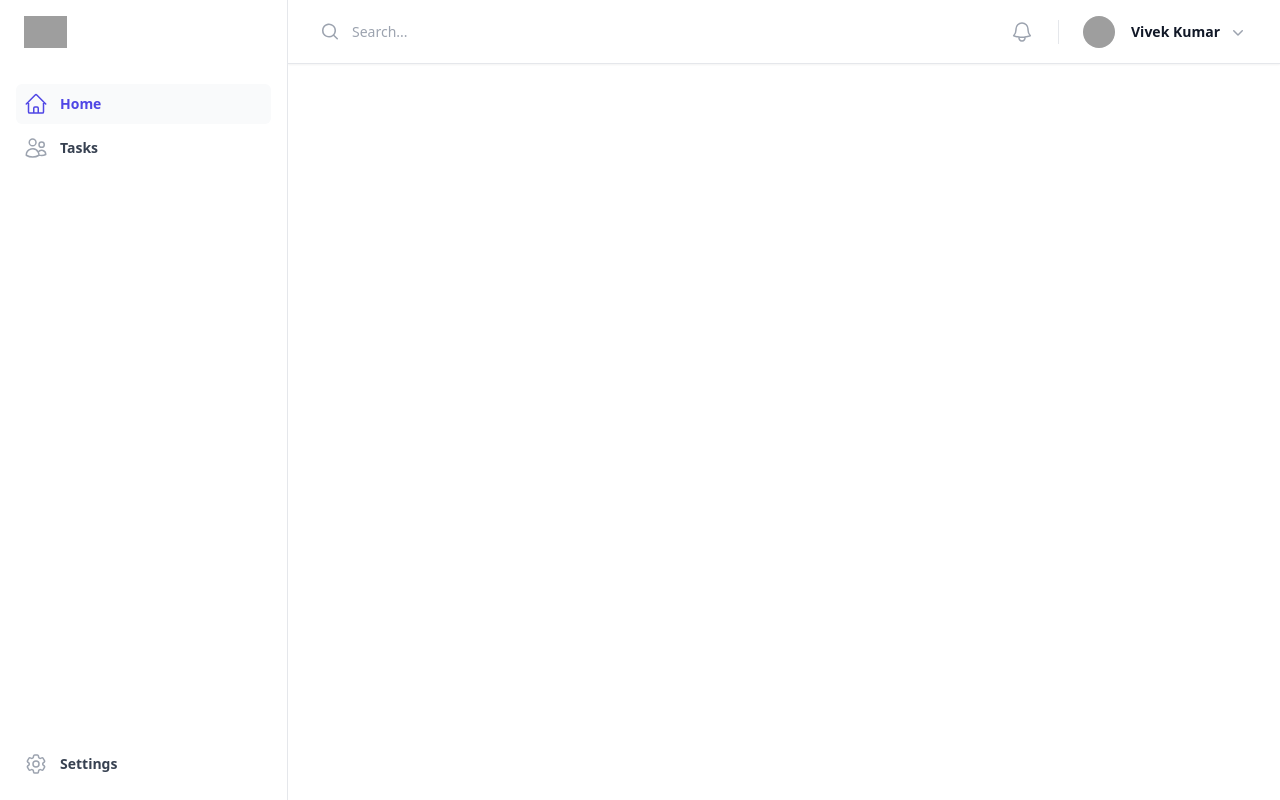
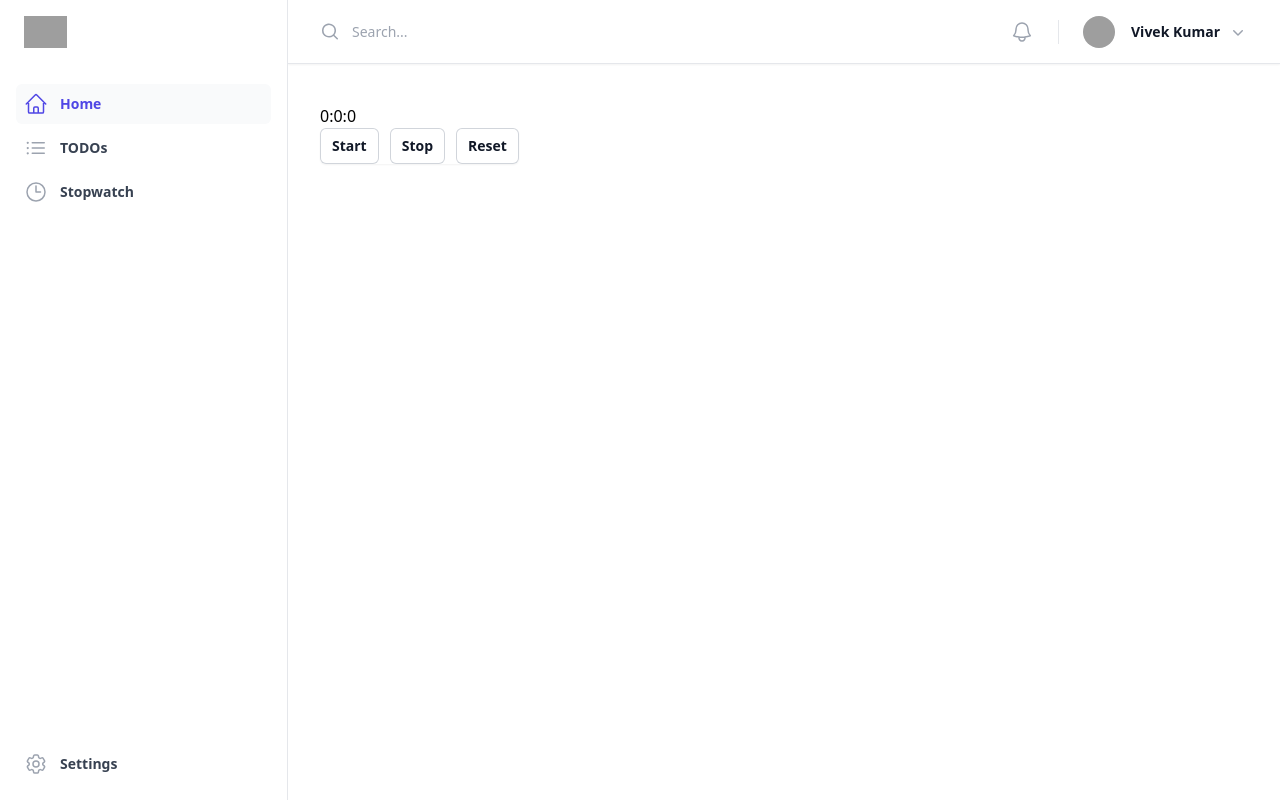
Before and after one commit to vivekwaah/reaction, a React (Create React App) app: page /stopwatch in a window 1280 px wide. Built offline with nearby package versions, Linux system fonts and the light colour scheme; grey boxes are pictures that could not be loaded; the HTML template or start-up script is replaced by a standard one; a web font is replaced by a local one.

Commit message:
Add app for stopwatch

```diff
--- a/src/App.tsx
+++ b/src/App.tsx
@@ -7,16 +7,14 @@ import {
   HomeIcon,
   UsersIcon,
   XMarkIcon,
+  ClockIcon,
+  ListBulletIcon
 } from '@heroicons/react/24/outline'
 import { ChevronDownIcon, MagnifyingGlassIcon } from '@heroicons/react/20/solid'
 import { Link, Route, Routes } from 'react-router-dom'
 import Home from './components/Home'
 import TodosApp from './components/Apps/TodoList/TodosApp'
-
-const navigation = [
-  { name: 'Home', route: '/', icon: HomeIcon, current: true },
-  { name: 'Tasks', route: '/todos', icon: UsersIcon, current: false },
-]
+import Stopwatch from './components/Apps/Stopwatch/Stopwatch'
 
 const userNavigation = [
   { name: 'Your profile', href: '#' },
@@ -29,6 +27,13 @@ function classNames(...classes: any) {
 
 const App: React.FC = () => {
   const [sidebarOpen, setSidebarOpen] = useState(false)
+  const [currentNavigation, setCurrentNavigation] = useState('Home')
+
+  const navigation = [
+    { name: 'Home', route: '/', icon: HomeIcon },
+    { name: 'TODOs', route: '/todos', icon: ListBulletIcon },
+    { name: 'Stopwatch', route: '/stopwatch', icon: ClockIcon },
+  ];
 
   return (
     <>
@@ -88,11 +93,11 @@ const App: React.FC = () => {
                         <li>
                           <ul role="list" className="-mx-2 space-y-1">
                             {navigation.map((item) => (
-                              <li key={item.name}>
+                              <li key={item.name} onClick={() => { setCurrentNavigation(item.name) }}>
                                 <Link
                                   to={item.route}
                                   className={classNames(
-                                    item.current
+                                    currentNavigation === item.name
                                       ? 'bg-gray-50 text-indigo-600'
                                       : 'text-gray-700 hover:text-indigo-600 hover:bg-gray-50',
                                     'group flex gap-x-3 rounded-md p-2 text-sm leading-6 font-semibold'
@@ -100,7 +105,7 @@ const App: React.FC = () => {
                                 >
                                   <item.icon
                                     className={classNames(
-                                      item.current ? 'text-indigo-600' : 'text-gray-400 group-hover:text-indigo-600',
+                                      currentNavigation === item.name ? 'text-indigo-600' : 'text-gray-400 group-hover:text-indigo-600',
                                       'h-6 w-6 shrink-0'
                                     )}
                                     aria-hidden="true"
@@ -148,11 +153,11 @@ const App: React.FC = () => {
                 <li>
                   <ul role="list" className="-mx-2 space-y-1">
                     {navigation.map((item) => (
-                      <li key={item.name}>
+                      <li key={item.name} onClick={() => { setCurrentNavigation(item.name) }}>
                         <Link
                           to={item.route}
                           className={classNames(
-                            item.current
+                            currentNavigation === item.name
                               ? 'bg-gray-50 text-indigo-600'
                               : 'text-gray-700 hover:text-indigo-600 hover:bg-gray-50',
                             'group flex gap-x-3 rounded-md p-2 text-sm leading-6 font-semibold'
@@ -160,7 +165,7 @@ const App: React.FC = () => {
                         >
                           <item.icon
                             className={classNames(
-                              item.current ? 'text-indigo-600' : 'text-gray-400 group-hover:text-indigo-600',
+                              currentNavigation === item.name ? 'text-indigo-600' : 'text-gray-400 group-hover:text-indigo-600',
                               'h-6 w-6 shrink-0'
                             )}
                             aria-hidden="true"
@@ -278,6 +283,7 @@ const App: React.FC = () => {
               <Routes>
                 <Route path="/" element={<Home />} />
                 <Route path="/todos" element={<TodosApp />} />
+                <Route path="/stopwatch" element={<Stopwatch />} />
               </Routes>
             </div>
           </main>
--- /dev/null
+++ b/src/components/Apps/Stopwatch/Control.tsx
@@ -0,0 +1,38 @@
+import React from 'react'
+
+interface Props {
+	handlePlay: Function,
+	handleStop: Function,
+	handleReset: Function,
+}
+
+const Control: React.FC<Props> = ({ handlePlay, handleReset, handleStop }) => {
+	return (
+
+		<span className="isolate inline-flex rounded-md shadow-sm">
+			<button
+				type="button"
+				className="relative inline-flex items-center rounded-md bg-white px-3 py-2 text-sm font-semibold text-gray-900 ring-1 ring-inset ring-gray-300 hover:bg-gray-50 focus:z-10 mr-3"
+				onClick={() => handlePlay()}
+			>
+				Start
+			</button>
+			<button
+				type="button"
+				className="relative -ml-px inline-flex items-center bg-white px-3 py-2 text-sm font-semibold text-gray-900 ring-1 ring-inset ring-gray-300 hover:bg-gray-50 focus:z-10 mr-3 rounded-md"
+				onClick={() => handleStop()}
+			>
+				Stop
+			</button>
+			<button
+				type="button"
+				className="relative -ml-px inline-flex items-center rounded-md bg-white px-3 py-2 text-sm font-semibold text-gray-900 ring-1 ring-inset ring-gray-300 hover:bg-gray-50 focus:z-10"
+				onClick={() => handleReset()}
+			>
+				Reset
+			</button>
+		</span>
+	)
+}
+
+export default Control
--- /dev/null
+++ b/src/components/Apps/Stopwatch/Stopwatch.tsx
@@ -0,0 +1,51 @@
+import React, { useEffect, useRef, useState } from 'react'
+import calculateTime from '../../../helpers/Timer';
+import Control from './Control';
+
+const Stopwatch: React.FC = () => {
+
+	const [time, setTime] = useState<number>(0);
+	const [timeArray, setTimeArray] = useState<number[]>([]);
+	const [intervalId, setIntervalId] = useState<number>(0)
+
+
+	useEffect(() => {
+		let timeArray: number[] = calculateTime(time);
+		setTimeArray(timeArray);
+	}, [time]);
+
+	function handlePlay() {
+		let interval: any = setInterval(() => {
+			setTime((prev: number) => prev + 1);
+		}, 1000);
+
+		setIntervalId(interval)
+	}
+
+	function handleStop() {
+		clearInterval(intervalId)
+	}
+
+	function handleReset() {
+		clearInterval(intervalId);
+		setTime(0)
+	}
+
+
+	return (
+		<div>
+			<section className='flex'>
+				<p>{timeArray[0]}</p>
+				<span>:</span>
+				<p>{timeArray[1]}</p>
+				<span>:</span>
+				<p>{timeArray[2]}</p>
+			</section>
+
+			<Control handlePlay={handlePlay} handleStop={handleStop} handleReset={handleReset} />
+		</div>
+
+	)
+}
+
+export default Stopwatch
--- a/src/components/Apps/TodoList/TodosApp.tsx
+++ b/src/components/Apps/TodoList/TodosApp.tsx
@@ -26,7 +26,7 @@ const TodosApp: React.FC = () => {
 
 	return (
 		<div className="todos-app">
-			<div className="heading">Tasks</div>
+			<div className="heading">TODOs</div>
 			<InputField todo={todo} setTodo={setTodo} handleAdd={handleAdd} />
 			<TodoList todos={todos} setTodos={setTodos} />
 		</div>
--- /dev/null
+++ b/src/helpers/Timer.tsx
@@ -0,0 +1,13 @@
+const calculateTime = (time: number): number[] => {
+	let hours = Math.floor(time / 3600);
+	let minutes = Math.floor(time - (hours * 3600) / 60);
+	let seconds = Math.floor(time - (hours * 3600) - (minutes * 60));
+
+	return [
+		hours,
+		minutes,
+		seconds
+	]
+}
+
+export default calculateTime;
```
